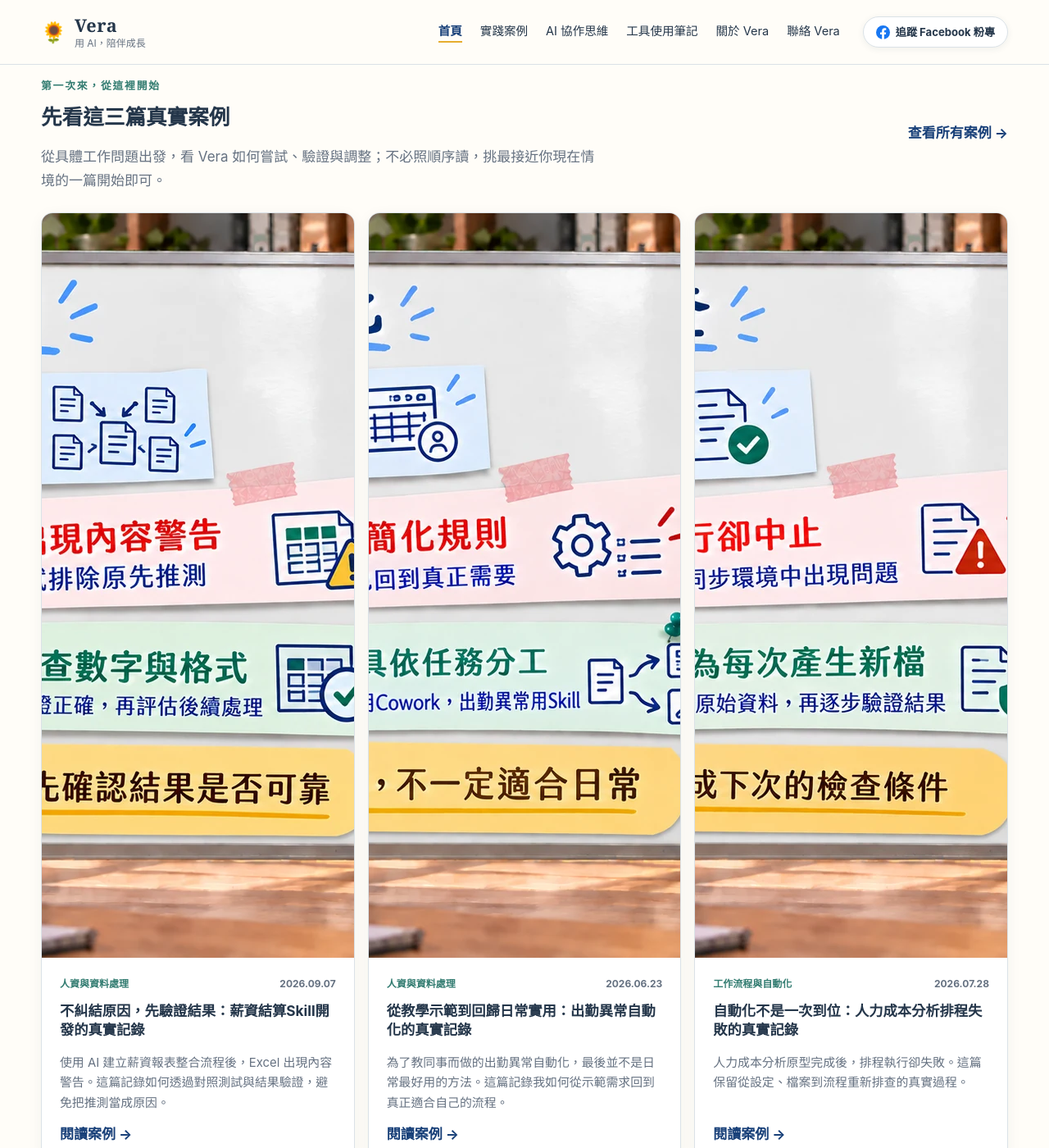
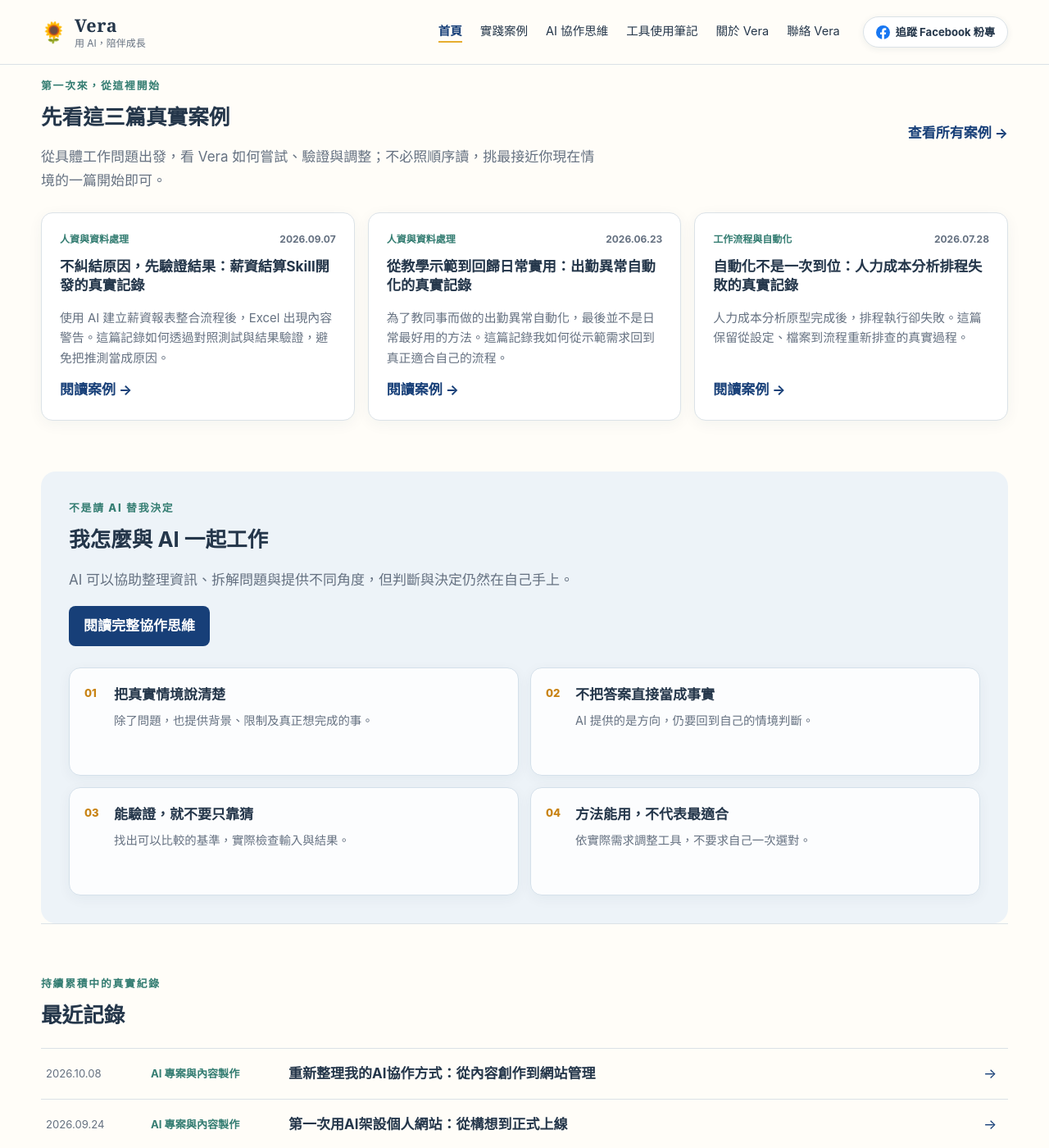
Before and after one commit to Vera-With-AI/Vera-With-AI.github.io, a Jekyll site: the page built from index.md, in a window 1280 px wide and 1400 px high, scrolled down 951 px. Shown: the whole window at 82% size. Built offline with Jekyll 4.4.1, drawn with Linux system fonts in a browser that asks for light colours.

Commit message:
恢復首頁精選案例文字導覽

```diff
--- a/_config.yml
+++ b/_config.yml
@@ -13,7 +13,7 @@ collections:
 
 markdown: kramdown
 
-css_version: 49
+css_version: 50
 google_analytics_measurement_id: "G-4YBJGF1WWB"
 
 exclude:
--- a/assets/css/style.css
+++ b/assets/css/style.css
@@ -72,11 +72,8 @@ h3 { font-size: 1.08rem; }
 .problem-card .text-link { margin-top: auto; font-size: .9rem; }
 .card-index { color: var(--teal); font-weight: 800; font-size: .76rem; letter-spacing: .1em; }
 .article-card, .case-card { background: var(--card); border: 1px solid var(--border); border-radius: 14px; padding: 22px; box-shadow: 0 4px 18px rgba(29, 50, 73, .05); transition: transform .2s ease, box-shadow .2s ease; }
-.featured-article-card { display: flex; flex-direction: column; padding: 0; overflow: hidden; }
-.featured-article-image { display: block; background: var(--blue-wash); line-height: 0; overflow: hidden; }
-.featured-article-image img { display: block; width: 100%; aspect-ratio: 1733 / 908; object-fit: cover; transition: transform .25s ease; }
-.featured-article-card:hover .featured-article-image img { transform: scale(1.015); }
-.featured-article-content { display: flex; flex: 1; flex-direction: column; padding: 22px; }
+.featured-article-card { display: flex; flex-direction: column; }
+.featured-article-content { display: flex; flex: 1; flex-direction: column; }
 .featured-article-content .text-link { margin-top: auto; }
 .case-card.has-image { padding: 0; overflow: hidden; }
 .case-card-image-link { display: block; overflow: hidden; line-height: 0; background: var(--blue-wash); }
--- a/index.md
+++ b/index.md
@@ -51,7 +51,6 @@ description: "沒有技術背景，也可以開始把 AI 用進真實工作。Ve
       {% assign post = site.posts | where: "slug", slug | first %}
       {% if post %}
       <article class="article-card featured-article-card">
-        {% if post.image %}<a class="featured-article-image" href="{{ post.url | relative_url }}"><img src="{{ post.image | relative_url }}" alt="{{ post.image_alt | default: post.title }}" width="1733" height="908"></a>{% endif %}
         <div class="featured-article-content">
           <div class="article-meta"><span>{{ post.topic }}</span><time datetime="{{ post.date | date_to_xmlschema }}">{{ post.date | date: "%Y.%m.%d" }}</time></div>
           <h3><a href="{{ post.url | relative_url }}">{{ post.title }}</a></h3>
```
